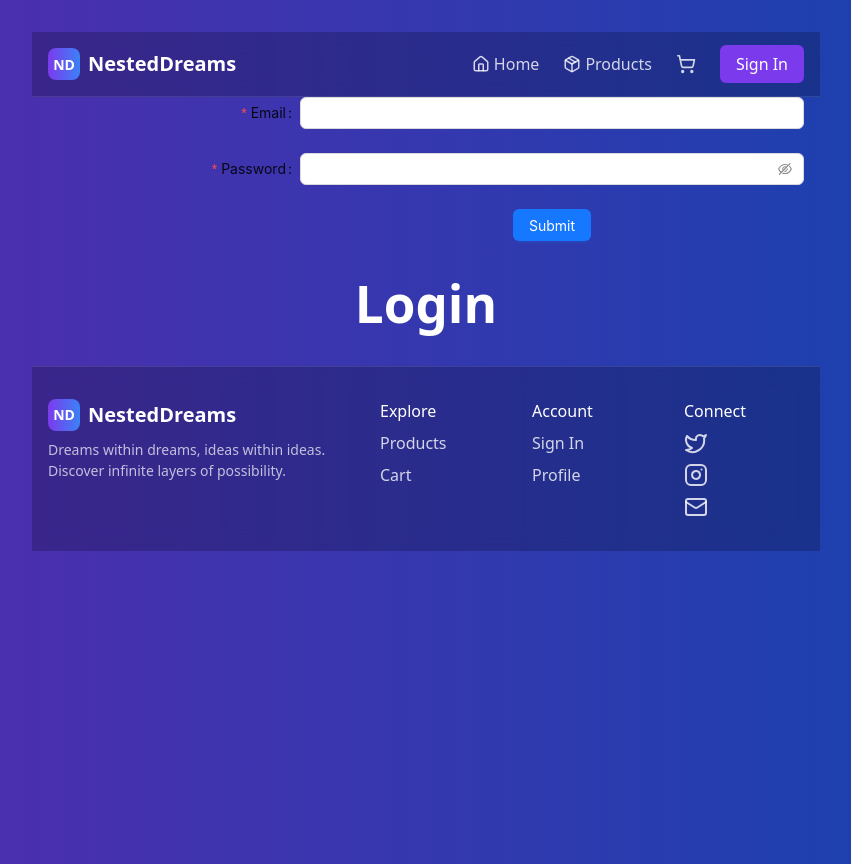
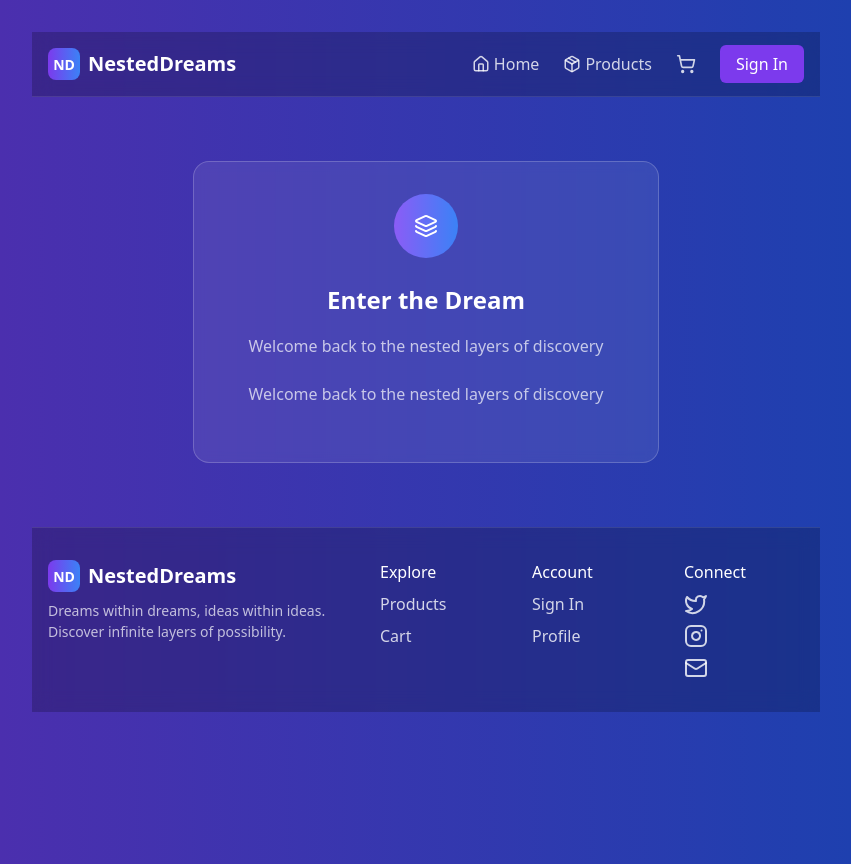
Before and after one commit to egoitzaulestia/NestedDreams, a React (Vite) app: page /login in a window 1280 px wide. Shown: the whole page, without its empty margins (214-1065 px from the left). Built offline with nearby package versions, Linux system fonts and the light colour scheme.

Commit message:
Longin card ongoin

```diff
--- a/src/context/UserContext/UserReducer.jsx
+++ b/src/context/UserContext/UserReducer.jsx
@@ -4,6 +4,7 @@ const users = (state, action) => {
       return {
         ...state,
         token: action.payload.token,
+        user: action.payload.user,
       };
     default:
       return state;
--- a/src/context/UserContext/UserState.jsx
+++ b/src/context/UserContext/UserState.jsx
@@ -3,10 +3,11 @@ import axios from "axios";
 import UserReducer from "./UserReducer"; // make sure this matches your export
 
 const tokenStorage = JSON.parse(localStorage.getItem("token"));
+const userStorage = JSON.parse(localStorage.getItem("user"));
 
 const initialState = {
   token: tokenStorage || null,
-  user: null,
+  user: userStorage || null,
 };
 
 const API_URL = "http://localhost:3000";
@@ -22,6 +23,8 @@ export const UserProvider = ({ children }) => {
       type: "LOGIN",
       payload: res.data,
     });
+
+
     if (res.data.token) {
       localStorage.setItem("token", JSON.stringify(res.data.token));
     }
--- a/src/pages/Login.jsx
+++ b/src/pages/Login.jsx
@@ -1,56 +1,6 @@
-// import { useContext } from "react";
-// import { UserContext } from "../context/UserContext/UserState";
-// import { Form, Input, Button } from "antd";
-
-// const Login = () => {
-//   const { login } = useContext(UserContext);
-
-//   const onFinish = (values) => {
-//     console.log("Values", values);
-//     login(values);
-//   };
-
-//   const onFinishFailed = (errorInfo) => {
-//     console.log(errorInfo);
-//   };
-
-//   return (
-//     <div className="container">
-//       <Form
-//         name="basic"
-//         labelCol={{ span: 8 }}
-//         wrapperCol={{ spain: 16 }}
-//         initialValues={{ remeber: true }}
-//         onFinish={onFinish}
-//         onFinishFailed={onFinishFailed}
-//         autoComplete="off"
-//       >
-//         <Form.Item
-//           label="Email"
-//           name="email"
-//           rules={[{ required: true, message: "Please input your email" }]}
-//         >
-//           <Input />
-//         </Form.Item>
-//         <Form.Item
-//           label="Password"
-//           name="password"
-//           rules={[{ required: true, message: "Please input your password" }]}
-//         >
-//           <Input.Password />
-//         </Form.Item>
-//         <Form.Item wrapperCol={{ offset: 8, span: 16 }}>
-//           <Button type="primary" htmlType="submint">
-//             Submit
-//           </Button>
-//         </Form.Item>
-//       </Form>
-//       <h1>Login</h1>
-//     </div>
-//   );
-// };
-
-// export default Login;
+import "../assets/styles/layout/_home.scss";
+import { Layers, Sparkles, ShoppingBag } from "lucide-react";
+import { Link } from "react-router-dom";
 
 import { useContext } from "react";
 import { UserContext } from "../context/UserContext/UserState";
@@ -69,39 +19,73 @@ const Login = () => {
   };
 
   return (
-    <div className="container">
-      <Form
-        name="basic"
-        labelCol={{ span: 8 }}
-        wrapperCol={{ span: 16 }}
-        initialValues={{ remember: true }}
-        onFinish={onFinish}
-        onFinishFailed={onFinishFailed}
-        autoComplete="off"
-      >
-        <Form.Item
-          label="Email"
-          name="email"
-          rules={[{ required: true, message: "Please input your email" }]}
-        >
-          <Input />
-        </Form.Item>
-        <Form.Item
-          label="Password"
-          name="password"
-          rules={[{ required: true, message: "Please input your password" }]}
-        >
-          <Input.Password />
-        </Form.Item>
-        <Form.Item wrapperCol={{ offset: 8, span: 16 }}>
-          <Button type="primary" htmlType="submit">
-            Submit
-          </Button>
-        </Form.Item>
-      </Form>
-      <h1>Login</h1>
+    <div className="page-wrap">
+      <section className="card-section">
+        <div className="card-row">
+          <section className="card">
+            <div>
+              <div className="card-icon-container">
+                <Layers />
+              </div>
+              <h2 className="card-title">Enter the Dream</h2>
+              <p className="card-description">
+                Welcome back to the nested layers of discovery
+              </p>
+              <p className="card-description">
+                Welcome back to the nested layers of discovery
+              </p>
+            </div>
+          </section>
+        </div>
+      </section>
+
+      {/* <section className="header-section">
+        <h2 className="body-title">Ready to dive deeper?</h2>
+        <p className="header-description">
+          The first layer awaits. Register to unlock the hidden dimensions of
+          NestedDreams.
+        </p>
+        <Link to="/register" className="body-button-container">
+          <button className="body-button">Begin Your Journey</button>
+        </Link>
+      </section> */}
     </div>
   );
+
+  // return (
+  //   <div className="container">
+  //     <Form
+  //       name="basic"
+  //       labelCol={{ span: 8 }}
+  //       wrapperCol={{ span: 16 }}
+  //       initialValues={{ remember: true }}
+  //       onFinish={onFinish}
+  //       onFinishFailed={onFinishFailed}
+  //       autoComplete="off"
+  //     >
+  //       <Form.Item
+  //         label="Email"
+  //         name="email"
+  //         rules={[{ required: true, message: "Please input your email" }]}
+  //       >
+  //         <Input />
+  //       </Form.Item>
+  //       <Form.Item
+  //         label="Password"
+  //         name="password"
+  //         rules={[{ required: true, message: "Please input your password" }]}
+  //       >
+  //         <Input.Password />
+  //       </Form.Item>
+  //       <Form.Item wrapperCol={{ offset: 8, span: 16 }}>
+  //         <Button type="primary" htmlType="submit">
+  //           Submit
+  //         </Button>
+  //       </Form.Item>
+  //     </Form>
+  //     <h1>Login</h1>
+  //   </div>
+  // );
 };
 
 export default Login;
```
